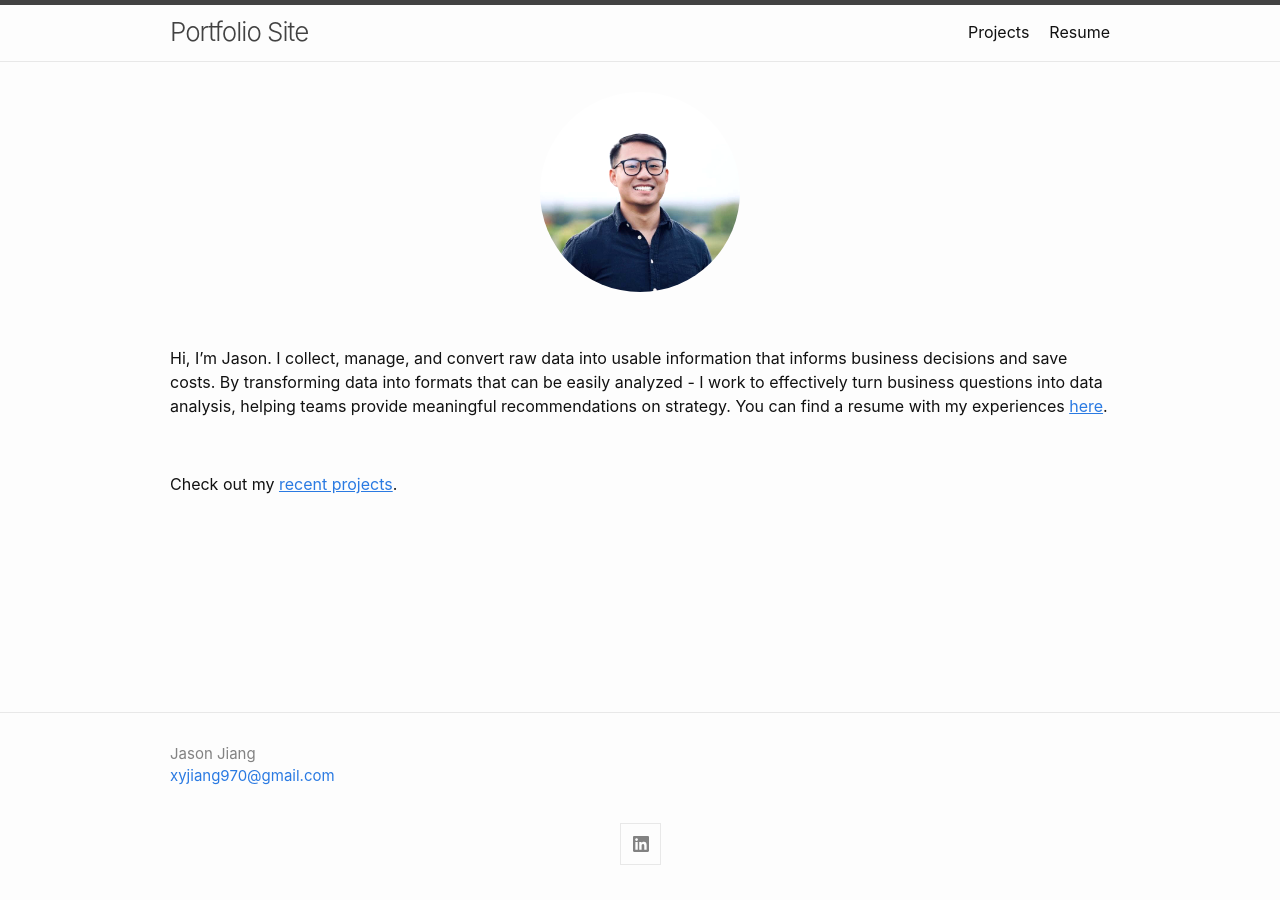
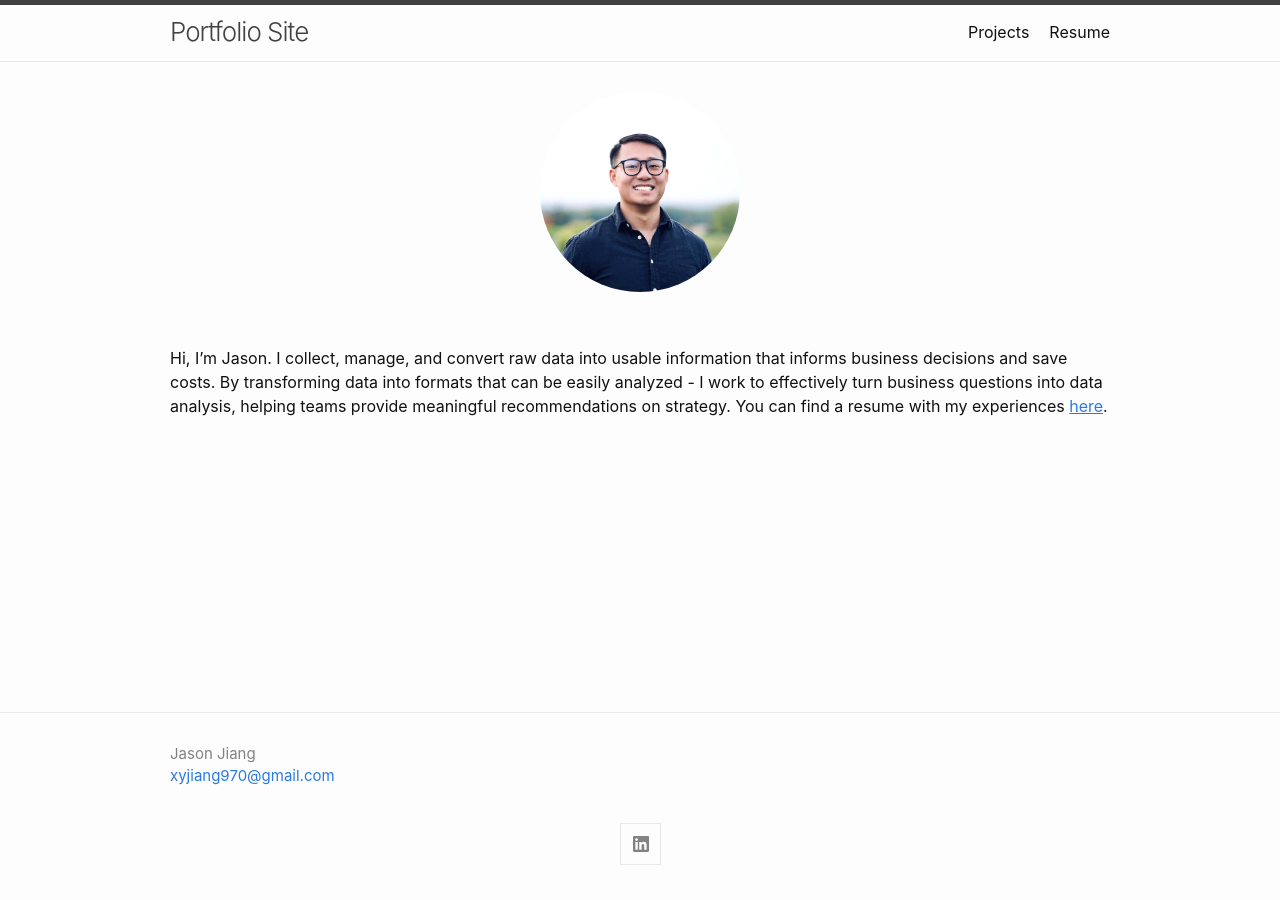
Before and after one commit to xyjiang970/xyjiang970.github.io, a Jekyll site: the page built from index.md, in a window 1280 px wide. Built offline with Jekyll 4.4.1, drawn with Linux system fonts in a browser that asks for light colours.

Commit message:
Update index.md

```diff
--- a/index.md
+++ b/index.md
@@ -13,4 +13,4 @@ Hi, I’m Jason. I collect, manage, and convert raw data into usable information
 
 <br>
 
-Check out my <a href="/projects/"><u>recent projects</u></a>.
+<!-- Check out my <a href="/projects/"><u>recent projects</u></a>. -->
```
